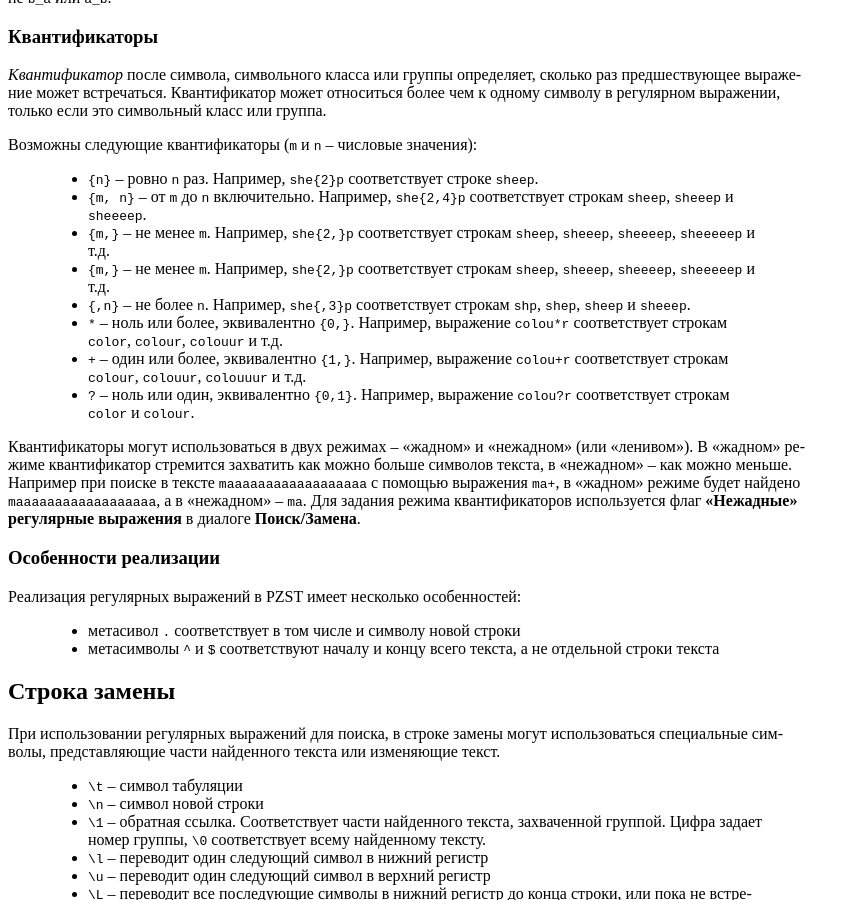
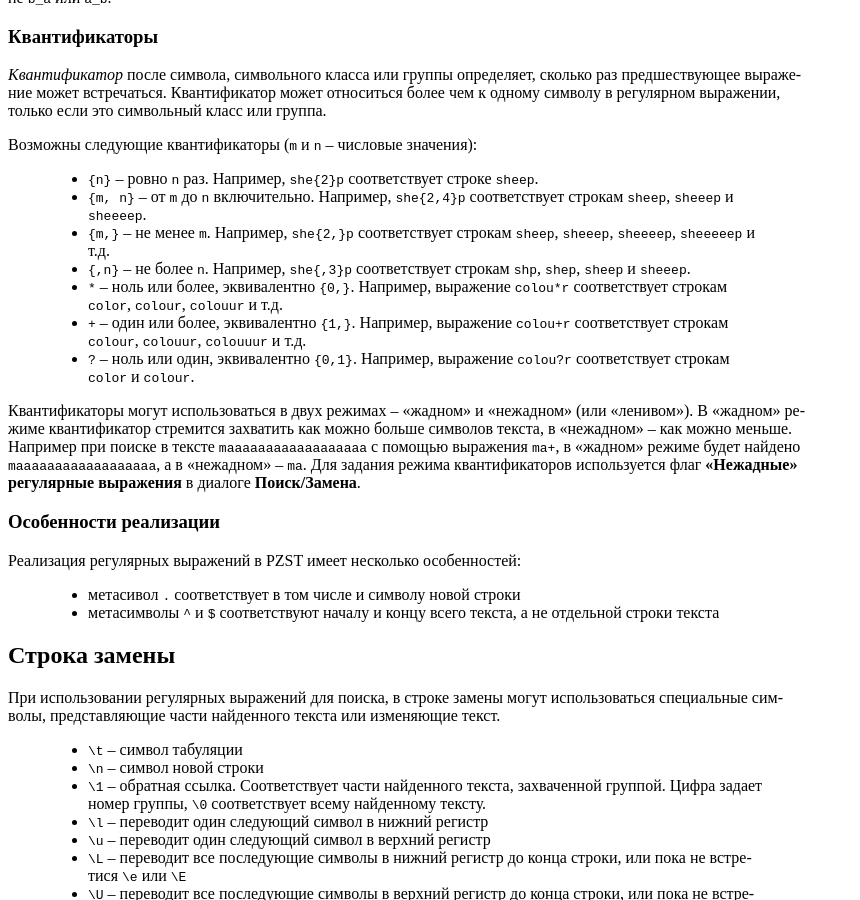
Before and after one commit to rosco-pc/pzst, a Sphinx documentation site: the page built from manual/ru/source/regexp.rst, in a window 1280 px wide and 900 px high, scrolled down 1433 px. Shown: the whole window, without its empty margins (0-860 px from the left). Built offline with Sphinx 7.4.7, drawn with Linux system fonts in a browser that asks for light colours.

Commit message:
remove duplicate list entry

```diff
--- a/manual/ru/source/regexp.rst
+++ b/manual/ru/source/regexp.rst
@@ -106,8 +106,6 @@
    соответствует строкам ``sheep``, ``sheeep`` и ``sheeeep``.
  * ``{m,}`` -- не менее ``m``. Например, ``she{2,}p``
    соответствует строкам ``sheep``, ``sheeep``, ``sheeeep``, ``sheeeeep`` и т.д.
- * ``{m,}`` -- не менее ``m``. Например, ``she{2,}p``
-   соответствует строкам ``sheep``, ``sheeep``, ``sheeeep``, ``sheeeeep`` и т.д.
  * ``{,n}`` -- не более ``n``. Например, ``she{,3}p``
    соответствует строкам ``shp``, ``shep``, ``sheep`` и ``sheeep``.
  * ``*`` -- ноль или более, эквивалентно ``{0,}``. Например, выражение
```
